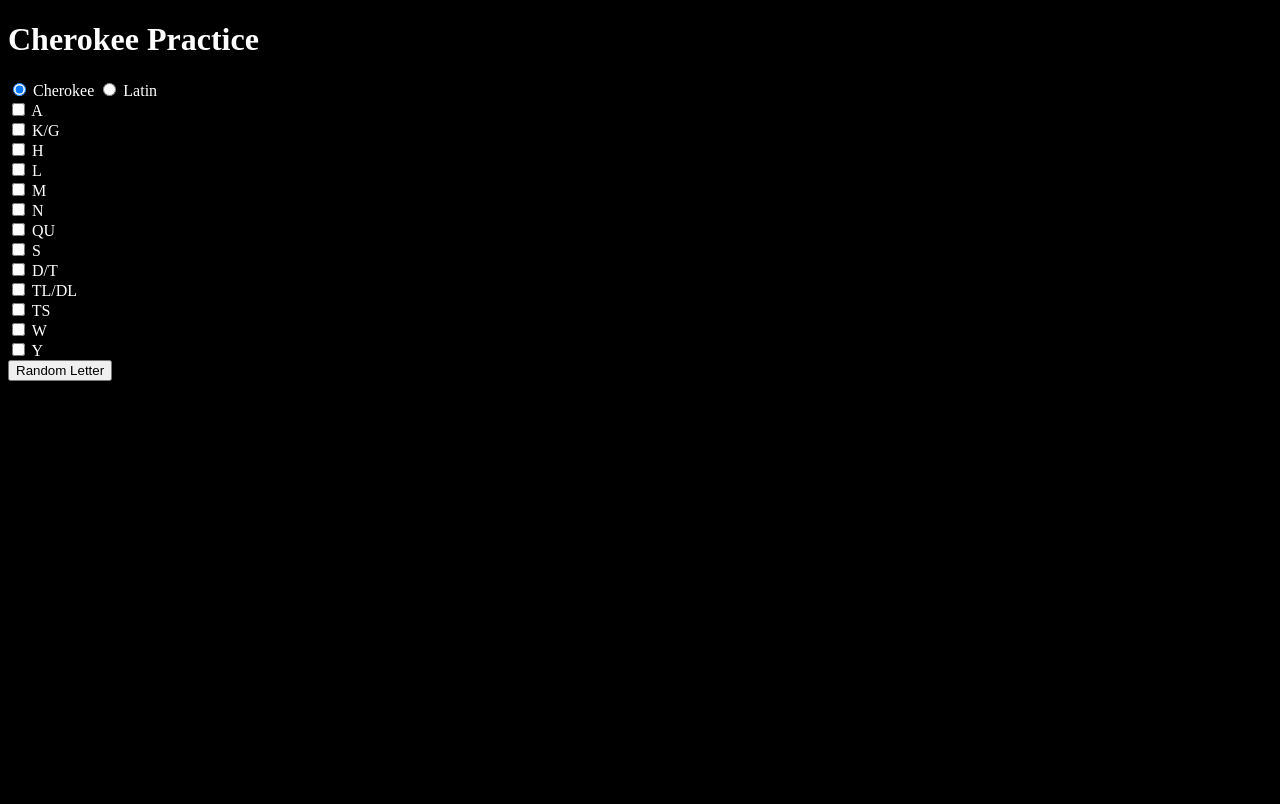
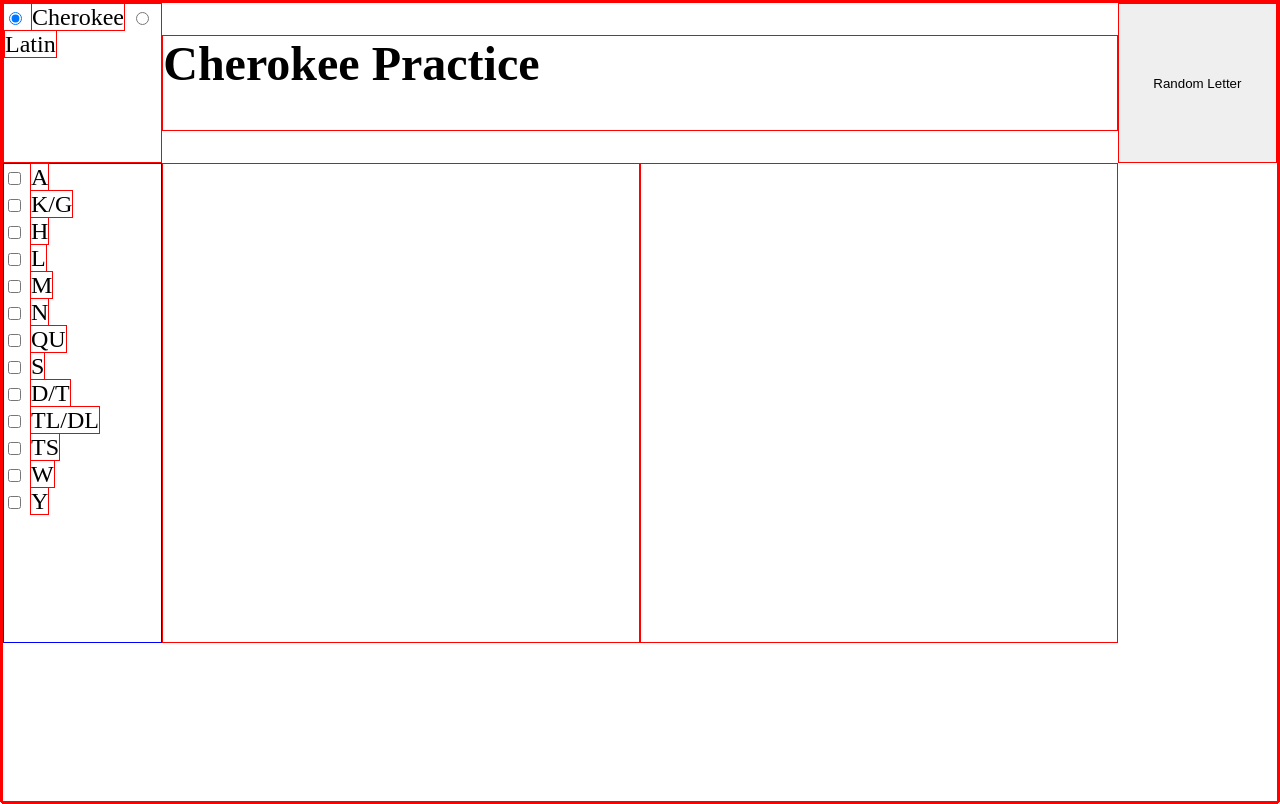
Before and after one commit to cadeja/cherokee-syllabery-practice, a plain HTML site: page index.html in a window 1280 px wide. Drawn offline with Linux system fonts and the light colour scheme.

Commit message:
wip css grid

```diff
--- a/index.html
+++ b/index.html
@@ -9,14 +9,17 @@
     <link rel="stylesheet" href="style.css">
 </head>
 <body>
-    <h1>Cherokee Practice</h1>
-    <div>
+    <div class="page">
+        <h1 class="header">Cherokee Practice</h1>
+
+        <div class="script-inputs">
             <input type="radio" id="cherokee_script" name="script_choice" value="Cherokee" checked="checked">
             <label for="cherokee_script">Cherokee</label>
             <input type="radio" id="latin_script" name="script_choice" value="Latin">
             <label for="latin_script">Latin</label></br>
+        </div>
 
-
+        <div class="rows">
             <input type="checkbox" id="row1" name="row1" value="vowels">
             <label for="row1">A</label><br>
             <input type="checkbox" id="row2" name="row2" value="k/g">
@@ -48,5 +51,6 @@
         <button id="random-letter">Random Letter</button>
         <div id="letter" class="letter"></div>
         <div id="answer" class="answer"></div>
+
 </body>
 </html>
--- a/script.js
+++ b/script.js
@@ -3,7 +3,7 @@ const answer = document.getElementById('answer');
 
 
 // Cherokee Syllabery Rows
-const prows = [
+const lRows = [
     ["a", "e", "i", "o", "u", "v"],
     ["ga", "ka", "ke/ge", "ki/gi", "ko/go", "ku/gu", "kv/gv"],
     ["ha", "he", "hi", "ho", "hu", "hv"],
@@ -18,7 +18,7 @@ const prows = [
     ["wa", "we", "wi", "wo", "wu", "wv"],
     ["ya", "ye", "yi", "yo", "yu", "yv"]];
 
-const crows = [
+const cRows = [
     ["\u13A0", "\u13A1", "\u13A2", "\u13A3", "\u13A4", "\u13A5"],
     ["\u13A6", "\u13A7", "\u13A8", "\u13A9", "\u13AA", "\u13AB", "\u13AC"],
     ["\u13AD", "\u13AE", "\u13AF", "\u13B0", "\u13B1", "\u13B2"],
@@ -38,7 +38,6 @@ const crows = [
 const randomLetter = document.getElementById('random-letter');
 randomLetter.addEventListener('click', () => {
     let letterRows = [];
-    let scriptChoice = [];
 
     //check if row selectors are checked and adds row index to letterRows
     for (let i = 1; i <= 13; i++){
@@ -46,13 +45,16 @@ randomLetter.addEventListener('click', () => {
             letterRows.push(i - 1);
         }
     }
+    let scriptChoice = document.querySelector('input[name="script_choice"]:checked').value;
+    let scriptSelectors = [lRows, cRows];
 
+    (scriptChoice == "Cherokee") ? scriptSelectors = [cRows, lRows] : scriptSelectors = [lRows, cRows];
 
     if (letterRows.length >= 1){
         let selectedRow = letterRows[Math.floor(Math.random() * letterRows.length)];
-        let selectedLetter = Math.floor(Math.random() * prows[selectedRow].length);
-        letter.textContent = prows[selectedRow][selectedLetter];
-        answer.textContent = crows[selectedRow][selectedLetter];
+        let selectedLetter = Math.floor(Math.random() * lRows[selectedRow].length);
+        letter.textContent = scriptSelectors[0][selectedRow][selectedLetter];
+        answer.textContent = scriptSelectors[1][selectedRow][selectedLetter];
     }
 
 
--- a/style.css
+++ b/style.css
@@ -1,18 +1,42 @@
 html, body {
-    background-color: black;
-    color: white;
+    margin: 0;
+    padding: 0;
+    height: 100vh;
+
+    font-size: 24px;
 }
 
+* {
+    border: 1px solid red;
+}
+
+.page {
+    display: grid;
+    height: 100%;
+
+	grid-template-rows: 1fr 3fr 1fr;
+	grid-template-columns: 1fr 3fr 3fr 1fr;
+}
+
+.header {
+    grid-row: 1 / 2;
+    grid-column: 2 / 4;
+}
+.rows {
+    grid-row: 2 / 3;
+    grid-column: 1 / 2;
+    border: 1px solid blue;
+}
 
 .letter {
-    font-size: 48px;
+    font-size: 72px;
 }
 
 .answer {
-    font-size: 48px;
+    font-size: 72px;
     color: transparent;
 }
 
 .answer:hover {
-    color: white;
+    color: black;
 }
```
Lines whose indentation alone changed are shown as unchanged.
